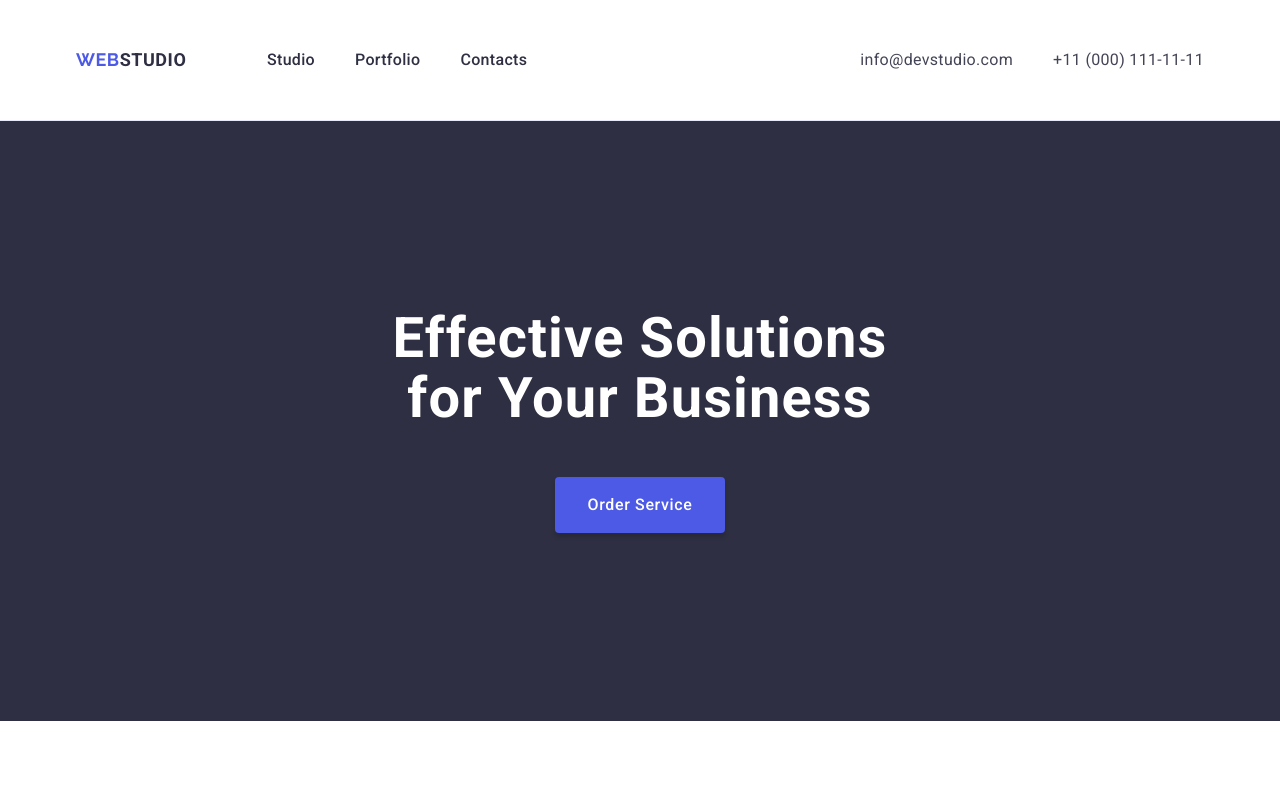
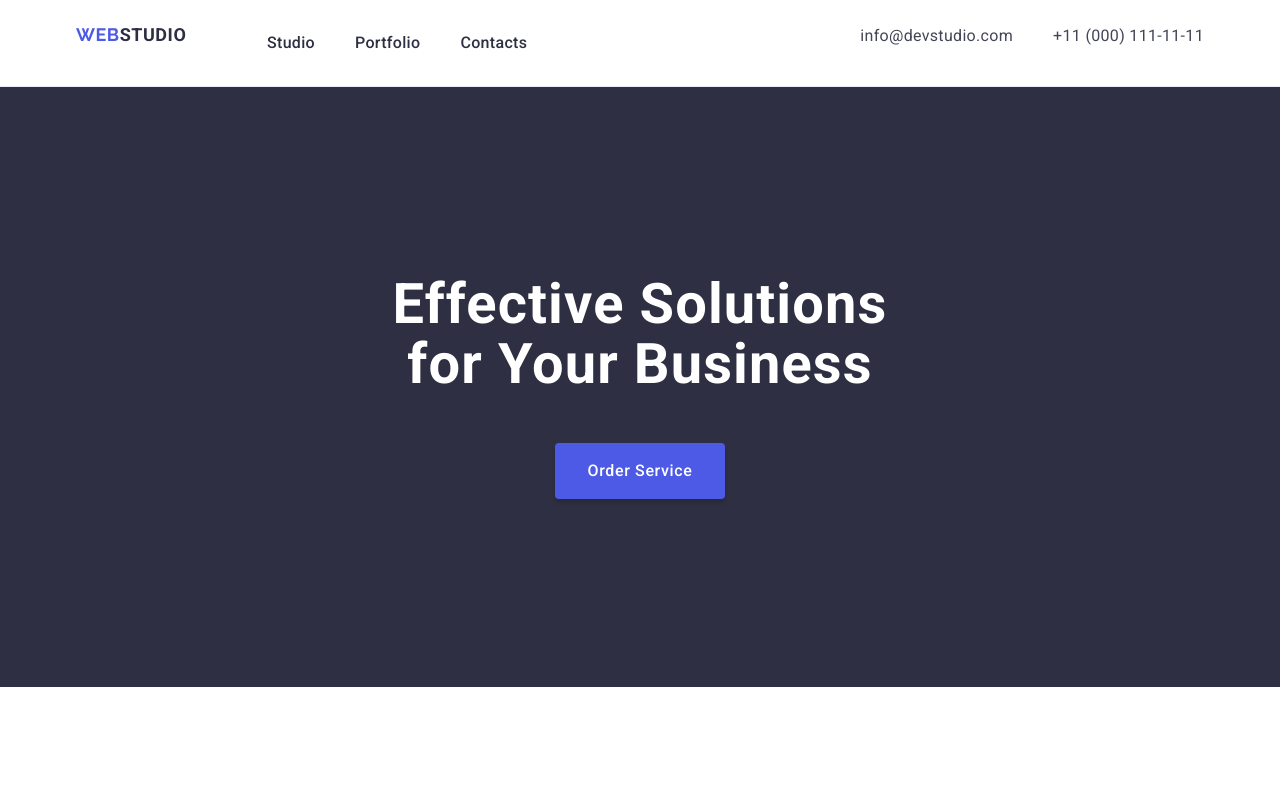
Before and after one commit to andrii-marchenko22/project-Gaia, a plain HTML site: page index.html in a window 1280 px wide. Shown: the top 800 px of the page. Drawn offline with nearby package versions, Linux system fonts and the light colour scheme.

Commit message:
add index file

```diff
--- a/css/styles.css
+++ b/css/styles.css
@@ -65,7 +65,8 @@ ul {
     width: 115px;
     margin-left: 0;
     display: inline-block;
-    padding: 24px 0;
+    /* padding: 24px 0; */
+    margin-bottom: 16px;
 }
 
 .logo-studio {
@@ -120,14 +121,14 @@ ul {
     display: flex;
     gap: 40px;
     width: 261px;
-    padding: 24px 0;
+    /* padding: 24px 0; */
 }
 
 .nav-address {
     list-style-type: none;
     display: flex;
     gap: 40px;
-    padding: 24px 0;
+    /* padding: 24px 0; */
 }
 
 /*  ==================== section 1 ================== */
@@ -272,15 +273,13 @@ ul {
 .lists-team {
     list-style-type: none;
     display: flex;
-
+    gap: 24px;
+    width: calc((100% - 72px) / 4);
 }
 
 .lists-team .team-people {
     background: #ffffff;
-    /* width: 264px; */
-    /* height: 380px; */
     border-radius: 0 0 4px 4px;
-    width: calc((100% - 72px) / 4);
 }
 
 .avatar-team {
```
